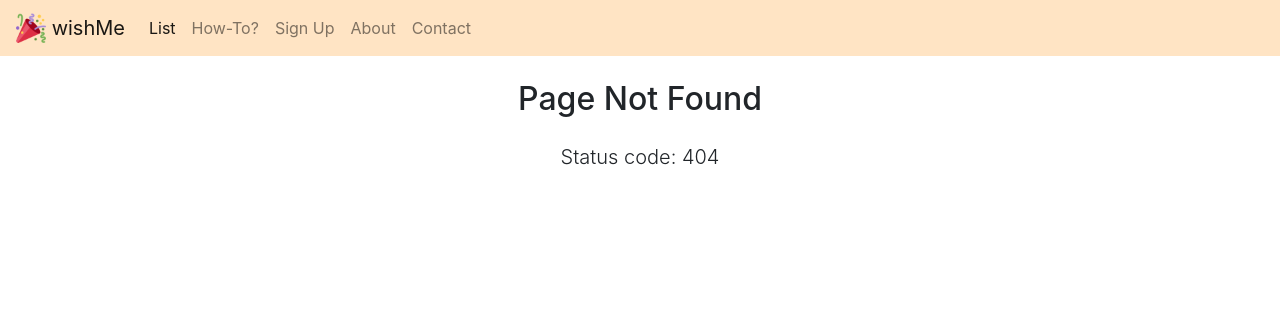
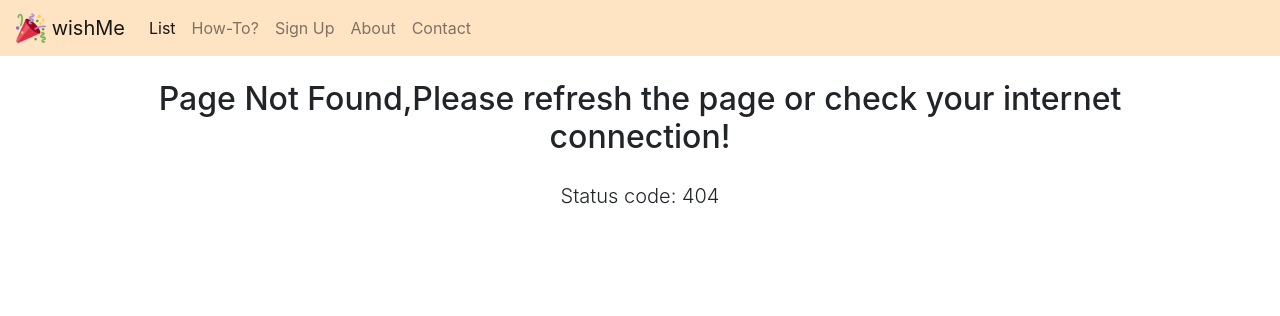
Before and after one commit to anonshubh/birthday-wisher, a Django app: template templates/404.html in a window 1280 px wide. Shown: the top 316 px of the page. Run offline with Django 3.2, Linux system fonts and the light colour scheme; the template is opened without the code that fills it, so the values that code supplies are empty; some libraries are stand-ins or nearby versions.

Commit message:
Update 404.html
Added information to error screen

```diff
--- a/templates/404.html
+++ b/templates/404.html
@@ -7,7 +7,7 @@
 <div class="container">
     <div class="row">
         <div class="col text-center ">
-            <h2 class="my-4" >Page Not Found</h2>
+            <h2 class="my-4" >Page Not Found,Please refresh the page or check your internet connection!</h2>
             <p class="lead">Status code: 404</p>
         </div>
 
```
